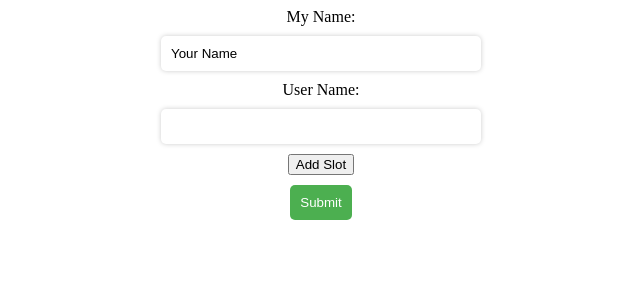
After one commit to ShaorenCheah/KiraMakan, a PHP site: page /test.php in a window 1280 px wide. The commit adds this page. Shown: the top 300 px of the page, without its empty margins (319-959 px from the left). Run offline with PHP 8.4, Linux system fonts and the light colour scheme.

Commit message:
Added test.php
- Register name test form

```diff
--- a/foodOrdering.php
+++ b/foodOrdering.php
@@ -140,6 +140,7 @@
             </div>
         </div>
     </div>
+
     <div class="offcanvas offcanvas-end" tabindex="-1" id="offcanvasExample" aria-labelledby="offcanvasExampleLabel">
         <div class="offcanvas-header">
             <h5 class="offcanvas-title" id="offcanvasExampleLabel">Shopping Cart</h5>
@@ -154,6 +155,7 @@
             </div>
         </div>
     </div>
+
     </div>
 
 </body>
--- /dev/null
+++ b/test.php
@@ -0,0 +1,82 @@
+<!DOCTYPE html>
+<html>
+  <head>
+    <title>My Form</title>
+    <style>
+      /* Center the form */
+      form {
+        display: flex;
+        flex-direction: column;
+        align-items: center;
+      }
+      /* Style the input fields */
+      input[type="text"] {
+        padding: 10px;
+        margin: 10px;
+        border: none;
+        border-radius: 5px;
+        box-shadow: 0px 0px 5px #ccc;
+        width: 300px;
+      }
+      /* Style the delete button */
+      .delete-btn {
+        margin-left: 10px;
+        padding: 5px;
+        border: none;
+        border-radius: 5px;
+        background-color: #f44336;
+        color: white;
+        cursor: pointer;
+      }
+      /* Style the submit button */
+      input[type="submit"] {
+        margin: 10px;
+        padding: 10px;
+        border: none;
+        border-radius: 5px;
+        background-color: #4CAF50;
+        color: white;
+        cursor: pointer;
+      }
+    </style>
+  </head>
+  <body>
+    <form action="submit.php" method="GET">
+      <label for="my-name">My Name:</label>
+      <input type="text" name="my-name" id="my-name" value="Your Name" readonly>
+      <label for="user-name">User Name:</label>
+      <input type="text" name="user-name" id="user-name">
+      <div id="slots"></div>
+      <button type="button" id="add-slot">Add Slot</button>
+      <input type="submit" value="Submit">
+    </form>
+
+    <script>
+      const addSlotBtn = document.getElementById("add-slot");
+      const slotsDiv = document.getElementById("slots");
+      let slotCount = 1;
+
+      addSlotBtn.addEventListener("click", function() {
+        // Create a new input field
+        const slotInput = document.createElement("input");
+        slotInput.type = "text";
+        slotInput.name = `slot-${slotCount}`;
+        slotInput.placeholder = "Slot Name";
+        slotsDiv.appendChild(slotInput);
+
+        // Create a delete button for the input field
+        const deleteBtn = document.createElement("button");
+        deleteBtn.type = "button";
+        deleteBtn.classList.add("delete-btn");
+        deleteBtn.textContent = "X";
+        deleteBtn.addEventListener("click", function() {
+          slotsDiv.removeChild(slotInput);
+          slotsDiv.removeChild(deleteBtn);
+        });
+        slotsDiv.appendChild(deleteBtn);
+
+        slotCount++;
+      });
+    </script>
+  </body>
+</html>
```
